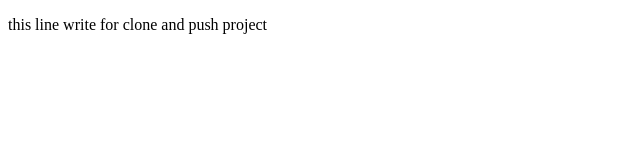
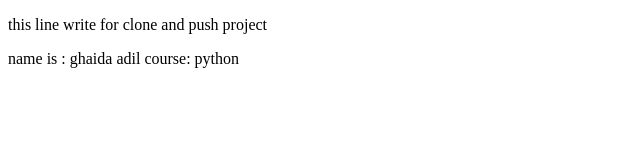
Before and after one commit to ghaiida/l-am-able-to-do-it, a plain HTML site: page index.html in a window 1280 px wide. Shown: the whole page, without its empty margins (0-640 px from the left). Drawn offline with Linux system fonts and the light colour scheme.

Commit message:
add new line in index page

```diff
--- a/index.html
+++ b/index.html
@@ -5,6 +5,8 @@
 </head>
 <body>
 	<p>this line write for clone and push project</p>
+	<p>name is : ghaida adil
+	 course: python </p>
 
 </body>
 </html>
```
